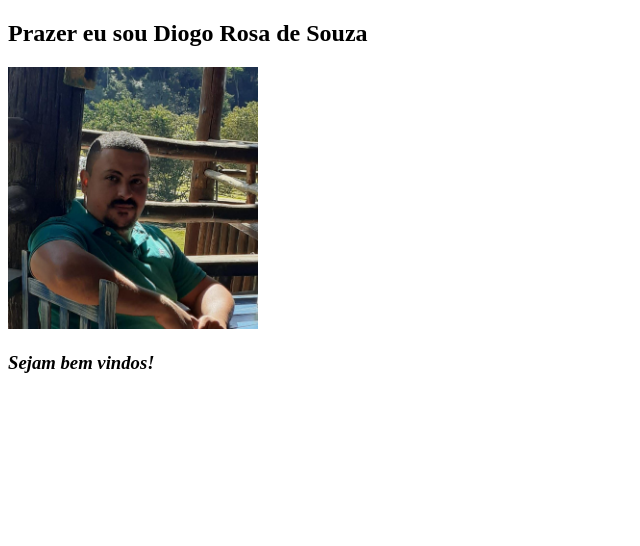
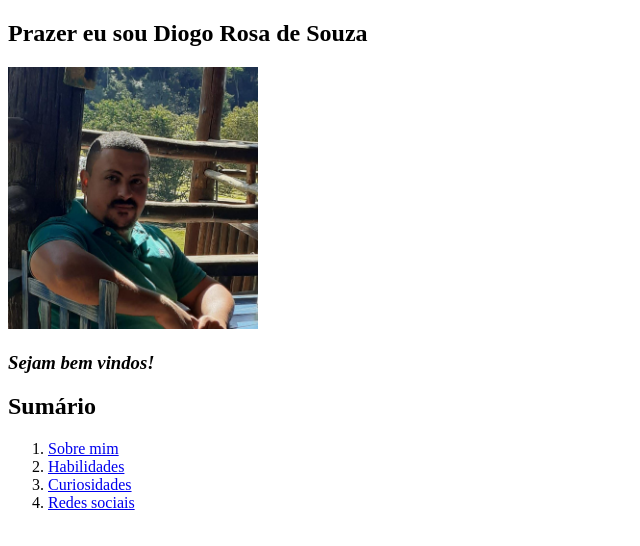
Before and after one commit to DiogoSouza21/Portif-lio, a plain HTML site: page index.html in a window 1280 px wide. Shown: the whole page, without its empty margins (0-640 px from the left). Drawn offline with Linux system fonts and the light colour scheme.

Commit message:
Implementação do sumário

```diff
--- a/index.html
+++ b/index.html
@@ -17,5 +17,16 @@
         <img id="Diogo" src="img/diogo.jpg" alt="Foto do Diogo" width="250px">
         <h3><em>Sejam bem vindos!</em></h3>
     </section>
+    <!-- Sumário -->
+    <section id="Sumário">
+        <h2>Sumário</h2>
+        <ol>
+            <li><a href="#Sobre mim">Sobre mim</a></li>
+            <li><a href="#Habilidades">Habilidades</a></li>
+            <li><a href="#Curiosidades">Curiosidades</a></li>
+            <li><a href="#Links">Redes sociais</a></li>
+        </ol>
+    </section>
+
 </body>
 </html>
```
